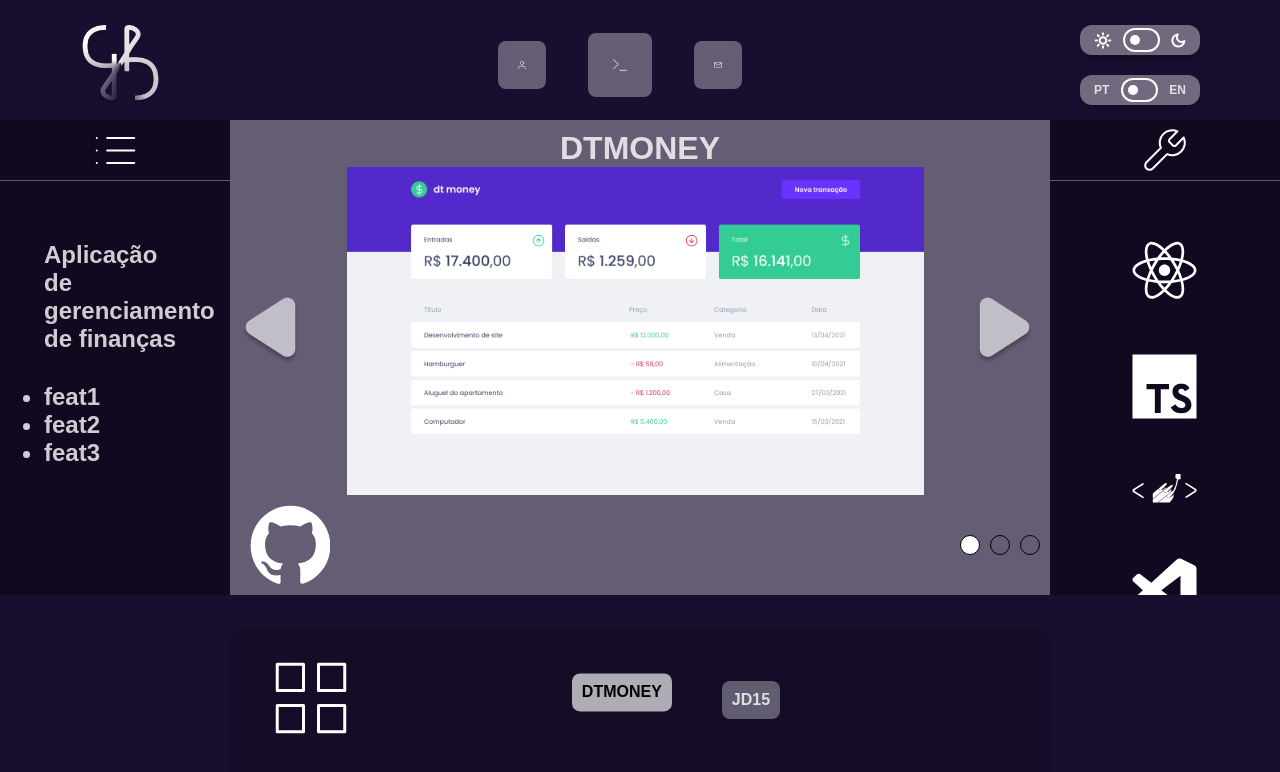
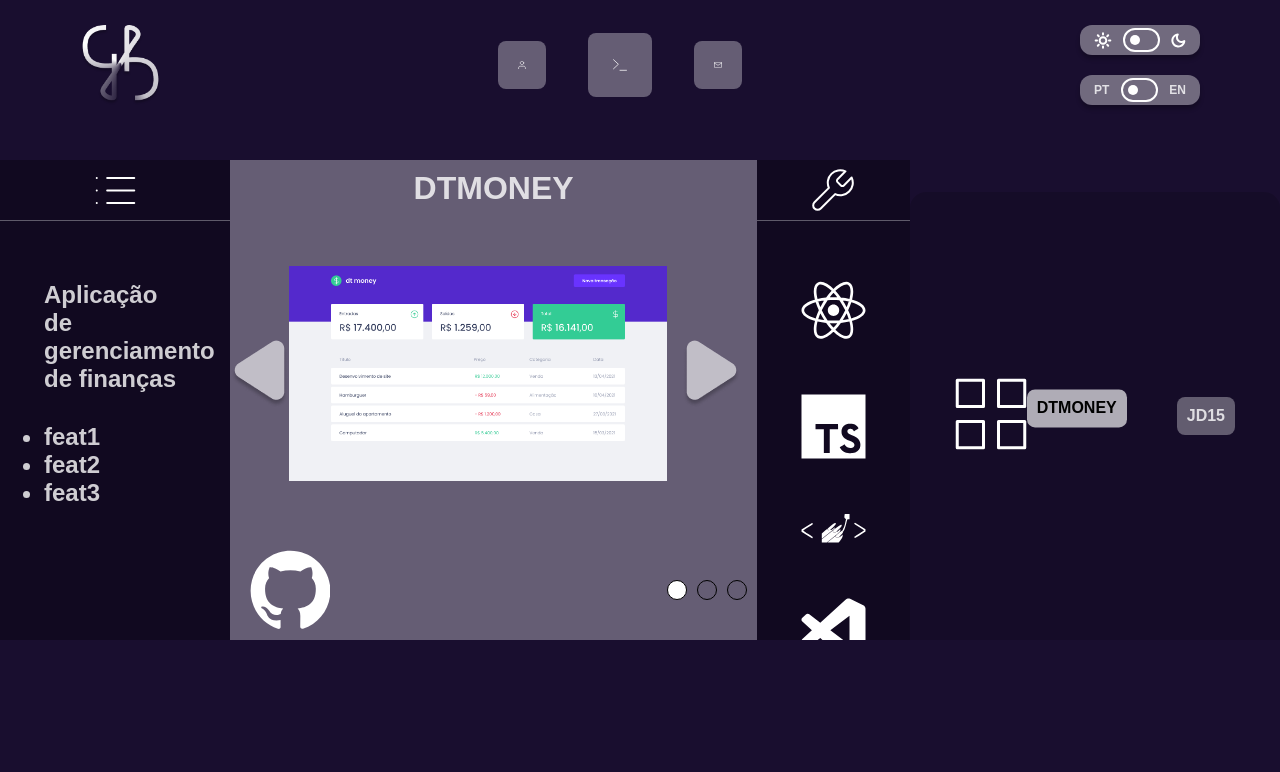
Before and after one commit to gabrielb-ss/my-portfolio, a React (Vite) app: page / in a window 1280 px wide. Shown: the top 772 px of the page. Built offline with nearby package versions, Linux system fonts and the light colour scheme.

Commit message:
refactor component Projects' CSS

```diff
--- a/src/components/Projects/styles.ts
+++ b/src/components/Projects/styles.ts
@@ -1,23 +1,8 @@
 import styled from 'styled-components';
-import { Content as NavBar } from '../ProjectsNavBar/styles';
 
 export const Container = styled.div`
-
   width: 100vw;
-  height: 59.4vh;
-  margin-top: 4rem;
-  display: grid;
-
-  grid-template-columns: 1.8fr 6.4fr 1.8fr;
-  grid-template-rows: 9fr 1fr;
-
-  grid-template-areas:
-  "aside1 slide aside2"
-  "aside1 slide aside2"
-  "aside1 navbar aside2";
-
-  ${NavBar} {
-    grid-area: navbar;
-  }
-
+  height: 60vh;
+  margin-top: 8rem;
+  display: flex;
 `
```
